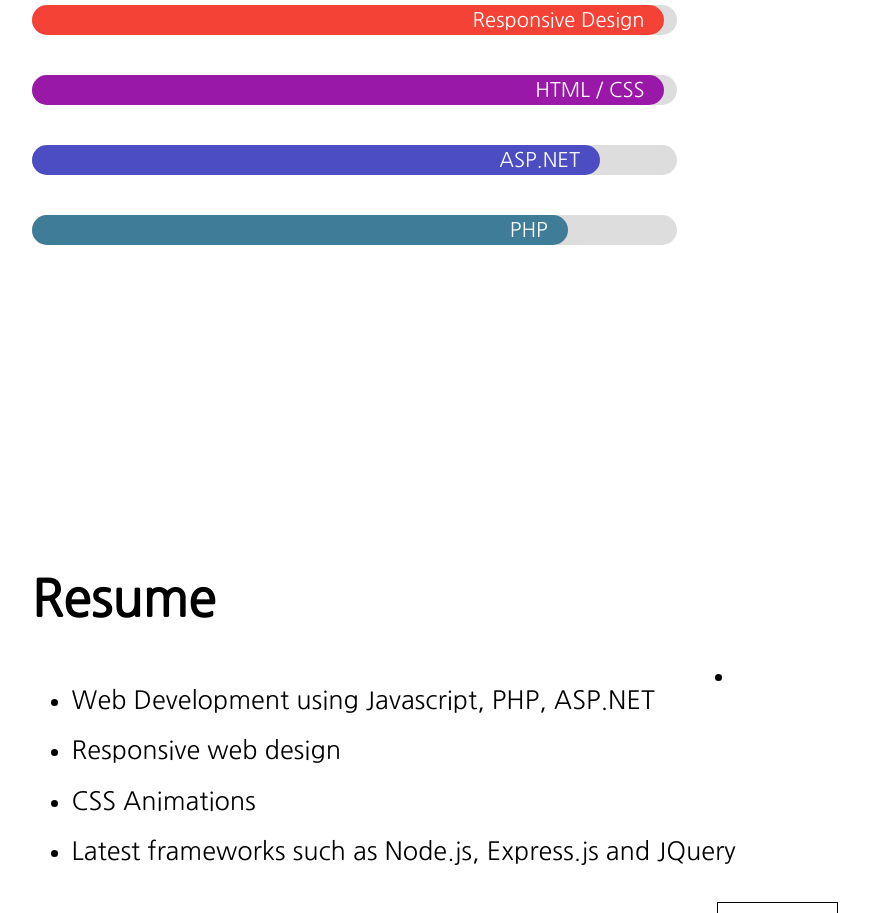
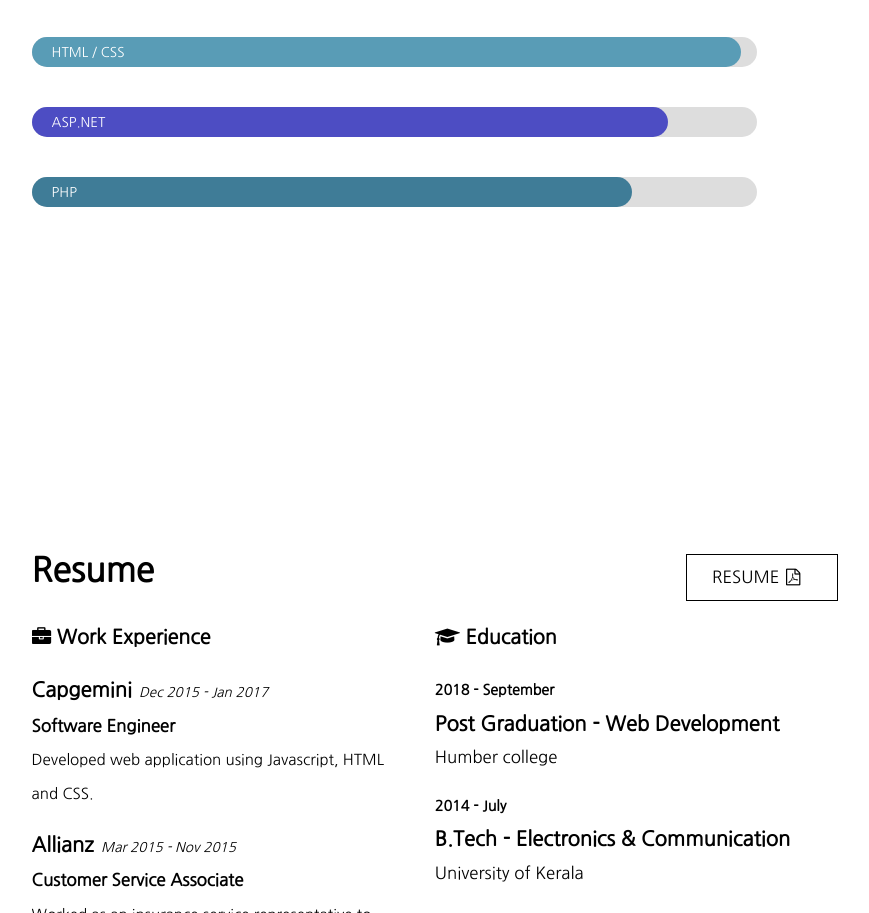
Before and after one commit to emreji/portfolio-website, a plain HTML site: page index.html in a window 1280 px wide. Shown: the part 1887-2800 px from the top of the page, without its empty margins (378-1247 px from the left). Drawn offline with nearby package versions, Linux system fonts and the light colour scheme.

Commit message:
Updated Resume page

```diff
--- a/index.html
+++ b/index.html
@@ -15,7 +15,6 @@
 <body>
     <div class="container">
         <div class="navigation">
-
             <div class="hamburger" id="hamburger" onclick="toggleHamburger()">
                 <div class="bar1"></div>
                 <div class="bar2"></div>
@@ -49,7 +48,7 @@
             <div id="fullpage">
                 <div class="section active" id="section0">
                     <p>
-                    I’m Elizabeth a web developer based out of Toronto, Canada. I love building web applications using cutting edge technologies such as Javascript (love Nodejs with Express) and beautifully craft it with awesome bootstrap (also fontawesome, who doesn't like fontawesome) and deliver it to all kinds of platforms including web, mobile and tablets using responsive designs.
+                        Hi, I’m Elizabeth a web developer based out of Toronto, Canada. I love building web applications using cutting edge technologies such as Javascript (love Nodejs with Express) and beautifully craft it with awesome bootstrap (also fontawesome, who doesn't like fontawesome) and deliver it to all kinds of platforms including web, mobile and tablets using responsive designs.
                     </p>
                     <p>
                         I am also experienced in building web apps using ASP.NET and PHP. Dont forget to checkout my <i class="fa fa-github fa-2x"></i> page <a href="">here</a>.
@@ -79,47 +78,56 @@
                     <div class="skills-container">
                             <div class="skills php">PHP</div>
                         </div>
-
                 </div>
                 <div class="section" id="section3">
+                    <div class="resume-head">
                         <h1>Resume</h1>
-                    <!-- <div class="education">
-                        <h3><i class="fa fa-graduation-cap"></i> Education </i></h3>
+                        <a href="https://goo.gl/1tLUWM" target="_blank">
+                            Resume  <i class="fa fa-file-pdf-o"></i></i>
+                        </a>
+                    </div>
+                    <div class="resume-details">
+                        <div class="work-experience">
+                            <h3><i class="fa fa-briefcase"></i> Work Experience</h3>
                             <ul>
-                            <li>
+                                <li class="work-details">
                                     <ul>
-                                    <li class="graduation-year">2018 - September</li>
-                                    <li class="program-name">Web Development</li>
-                                    <li class="college">Humber college</li>
+                                        <li><a class="company" href="https://www.capgemini.com/" target="_blank">Capgemini</a><span class="duration">Dec 2015 - Jan 2017</span></li>
+                                        <li class="position">Software Engineer</li>
+                                        <li class="job">Developed web application using Javascript, HTML and CSS.</li>
                                     </ul>
                                 </li>
-                            <li>
+                                <li class="work-details">
                                     <ul>
-                                    <li class="graduation-year">2014 - July</li>
-                                    <li class="program-name">B.Tech in Electronics & Communication</li>
-                                    <li class="college">University of Kerala</li>
+                                        <li><a class="company" href="https://www.allianz.com/en/" target="_blank">Allianz</a><span class="duration">Mar 2015 - Nov 2015</span></li>
+                                        <li class="position">Customer Service Associate</li>
+                                        <li class="job">Worked as an insurance service representative to support cutomers.</li>
                                     </ul>
                                 </li>
                             </ul>
-                    </div> -->
-                    <div class="resume-details">
-                        <div class="left-block">
+                        </div>
+                        <div class="education">
+                            <h3><i class="fa fa-graduation-cap"></i> Education </i></h3>
                             <ul>
-                                <li>Web Development using Javascript, PHP, ASP.NET</li>
-                                <li>Responsive web design</li>
-                                <li>CSS Animations</li>
-                                <li>Latest frameworks such as Node.js, Express.js and JQuery</li>
+                                <li class="edu-details">
+                                    <ul>
+                                        <li class="graduation-year">2018 - September</li>
+                                        <li class="program-name">Post Graduation - Web Development</li>
+                                        <li class="college">Humber college</li>
+                                        <li class="ipad-grad-details">Humber college - September 2018</li>
                                     </ul>
-                        </div>
-                        <div class="right-block">
+                                </li>
+                                <li class="edu-details">
                                     <ul>
-                                <li></li>
+                                        <li class="graduation-year">2014 - July</li>
+                                        <li class="program-name">B.Tech - Electronics & Communication</li>
+                                        <li class="college">University of Kerala</li>
+                                        <li class="ipad-grad-details">University of Kerala - July 2014</li>
+                                    </ul>
+                                </li>
                             </ul>
                         </div>
                     </div>
-                    <a href="https://goo.gl/1tLUWM" target="_blank" class="resume">
-                        Resume <i class="fa fa-file-pdf"></i>
-                    </a>
                 </div>
                 <div class="contact section" id="section4">
                     <h1>Contact</h1>
--- a/styles/style-ipad.css
+++ b/styles/style-ipad.css
@@ -1,5 +1,16 @@
-h1 {
-    margin-top: 20px;
+body {
+    margin: 0 auto;
+    width: 90%;
+    font-family: 'Nanum Gothic', sans-serif;
+    font-size: 14px;
+}
+
+.section {
+    margin-top: 5%;
+}
+
+.name h2 {
+    font-size: 1.6em;
 }
 
 .navigation {
@@ -36,6 +47,10 @@
     display: none;
     overflow: hidden;
     margin-bottom: 15px
+}
+
+.navigation .nav-links li {
+    font-size: 1.3em;
 }
 
 .content {
@@ -85,6 +100,32 @@
     transform: rotate(45deg) translate(-8px, -8px);
 }
 
+/* Skills */
+
+.skills-container {
+    width: 100%;
+    background-color: #ddd;
+    margin-top: 40px;
+    font-size: 0.8em;
+    border-radius: 20px;
+  }
+
+  .skills {
+    text-align: left;
+    padding-left: 20px;
+    line-height: 30px;
+    color: white;
+    border-radius: 20px;
+  }
+
+  .js {width: 90%; background-color: #4CAF50;}
+  .frameworks {width: 90%; background-color: rgb(33, 201, 243);}
+  .responsive {width: 95%; background-color: #1e6e7c;}
+  .css {width: 95%; background-color: rgb(89, 156, 182);}
+  .aspnet {width: 85%; background-color: #4D4DC3;}
+  .php {width: 80%; background-color: #3F7C97;}
+
+
 /* Resume */
 
 .education {
@@ -111,7 +152,6 @@
 }
 
 .resume {
-	font-size: 14px;
 	text-transform: uppercase;
 	border-radius: 10px;
 	padding: 0 25px;
@@ -128,3 +168,72 @@
 .resume:focus {
 	outline: 0;
 }
+
+.education {
+    width: 100%;
+}
+
+.work-experience ul {
+    list-style: none;
+    padding: 0;
+    margin: 0;
+}
+
+.graduation-year {
+    display: none;
+}
+
+.program-name {
+    font-size: 1.2em;
+    font-weight: bold;
+}
+
+.college {
+    font-size: 1em;
+    display: none;
+}
+
+.edu-details {
+    padding-bottom: 4%;
+}
+
+.ipad-grad-details {
+    font-size: 0.85em;
+    font-weight: bold;
+    display: block;
+}
+
+.work-experience {
+    list-style: none;
+    padding: 0;
+    width: 100%;
+}
+
+.work-experience ul {
+    list-style: none;
+    padding: 0;
+}
+
+.position{
+    font-size: 1em;
+    font-weight: bold;
+}
+
+.duration {
+    font-style: italic;
+    font-size: 0.8em;
+}
+
+.company {
+    font-size: 1.2em;
+    font-weight: bold;
+}
+
+.company:hover {
+    color: rgb(32, 179, 184);
+}
+
+.job{
+    font-size: 0.9em;
+    display: none;
+}
--- a/styles/style-web.css
+++ b/styles/style-web.css
@@ -4,7 +4,7 @@
     margin: 0 auto;
     width: 90%;
     font-family: 'Nanum Gothic', sans-serif;
-    font-size: 18px;
+    font-size: 12px;
 }
 
 h1 {
@@ -15,6 +15,10 @@
     margin-top: 2em;
 }
 
+.name h2 {
+    font-size: 2em;
+}
+
 .navigation {
     float: left;
     width: 20%;
@@ -22,13 +26,6 @@
     overflow: hidden;
     position: fixed;
     top: 0;
-}
-
-.footer-image {
-    width: 100%;
-    position: fixed;
-    bottom: 0;
-    opacity: 0.6;
 }
 
 .profile-image img {
@@ -64,11 +61,18 @@
 
 .navigation .nav-links li {
     padding-top: 25px;
+    font-size: 1.4em;
 }
 
 .nav-links {
     padding-top: 20px;
     display: block;
+}
+
+.nav-links li:hover {
+    font-size: 1.5em;
+    font-weight: bold;
+    color: rgb(32, 179, 184);
 }
 
 .nav-links a {
@@ -96,7 +100,7 @@
 /* Skills */
 
 .skills-container {
-  width: 80%;
+  width: 90%;
   background-color: #ddd;
   margin-top: 40px;
   font-size: 0.8em;
@@ -104,26 +108,66 @@
 }
 
 .skills {
-  text-align: right;
-  padding-right: 20px;
+  text-align: left;
+  padding-left: 20px;
   line-height: 30px;
   color: white;
   border-radius: 20px;
 }
 
 .js {width: 90%; background-color: #4CAF50;}
-.frameworks {width: 90%; background-color: #2196F3;}
-.responsive {width: 95%; background-color: #f44336;}
-.css {width: 95%; background-color: #9A18A8;}
+.frameworks {width: 90%; background-color: rgb(33, 201, 243);}
+.responsive {width: 95%; background-color: #1e6e7c;}
+.css {width: 95%; background-color: rgb(89, 156, 182);}
 .aspnet {width: 85%; background-color: #4D4DC3;}
 .php {width: 80%; background-color: #3F7C97;}
 
 
 /* Resume */
 
+.resume-head {
+    overflow: hidden;
+}
+
+.resume-head h1 {
+    float: left;
+    width: 50%;
+}
+
+.resume-head a {
+    text-transform: uppercase;
+	padding: 6px 25px;
+    width: 100px;
+    float: right;
+    border: 1px solid #000;
+}
+
+.resume-head a:hover {
+    background-color: rgb(32, 179, 184);
+    color: #fff;
+    cursor: pointer;
+}
+
+.resume-head a:focus {
+	outline: 0;
+}
+
+.resume-details {
+    overflow: hidden;
+}
+
+.education {
+    float: right;
+    width: 45%;
+}
+
 .education {
     width: 45%;
     float: left;
+}
+
+.fa-file-pdf-o {
+    padding-left: 2%;
 }
 
 .education ul {
@@ -133,41 +177,69 @@
 }
 
 .graduation-year {
-    font-size: 16px;
+    font-size: 0.85em;
+    font-weight: bold;
 }
 
 .program-name {
+    font-size: 1.2em;
     font-weight: bold;
 }
 
 .college {
-    font-size: 20px;
+    font-size: 1em;
 }
 
-.resume {
-    font-size: 16px;
-	text-transform: uppercase;
-	padding: 0 25px;
-    position: relative;
-    width: fit-content;
-    float: right;
-    border: 1px solid #000;
+.edu-details {
+    padding-bottom: 4%;
 }
 
-.resume:hover {
-    background-color: #4D4DC3;
-    color: #fff;
-    cursor: pointer;
+.ipad-grad-details {
+    display: none;
 }
 
-.resume:focus {
-	outline: 0;
+.work-experience {
+    float: left;
+    width: 45%;
+    padding-right: 5%;
 }
 
-.resume-details ul {
-
+.work-experience ul {
+    list-style: none;
+    padding: 0;
 }
 
-.left-block {
-    float: left;
+.work-details:first-child {
+    padding-bottom: 5%;
 }
+
+.position{
+    font-size: 1em;
+    font-weight: bold;
+}
+
+.duration {
+    font-style: italic;
+    font-size: 0.8em;
+    padding-left: 2%;
+}
+
+.company {
+    font-size: 1.2em;
+    font-weight: bold;
+}
+
+.company:hover {
+    color: rgb(32, 179, 184);
+}
+
+.job{
+    font-size: 0.9em;
+}
+
+.footer-image {
+    width: 100%;
+    position: fixed;
+    bottom: 0;
+    opacity: 0.6;
+}
```
Also changed, not shown: images/flight.png (added), images/toronto-skyline.png (deleted), images/torontoskyline.jpg (deleted). Lines whose indentation alone changed are shown as unchanged.
